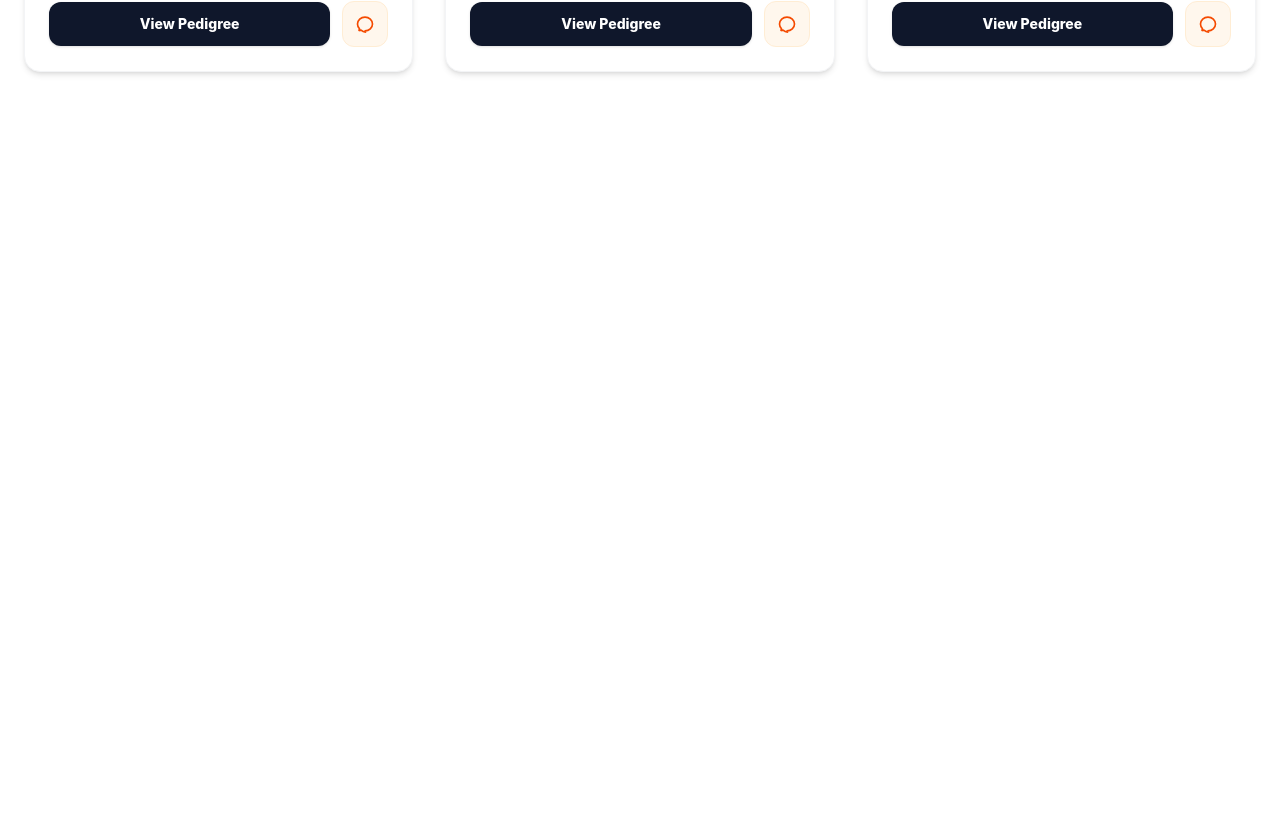
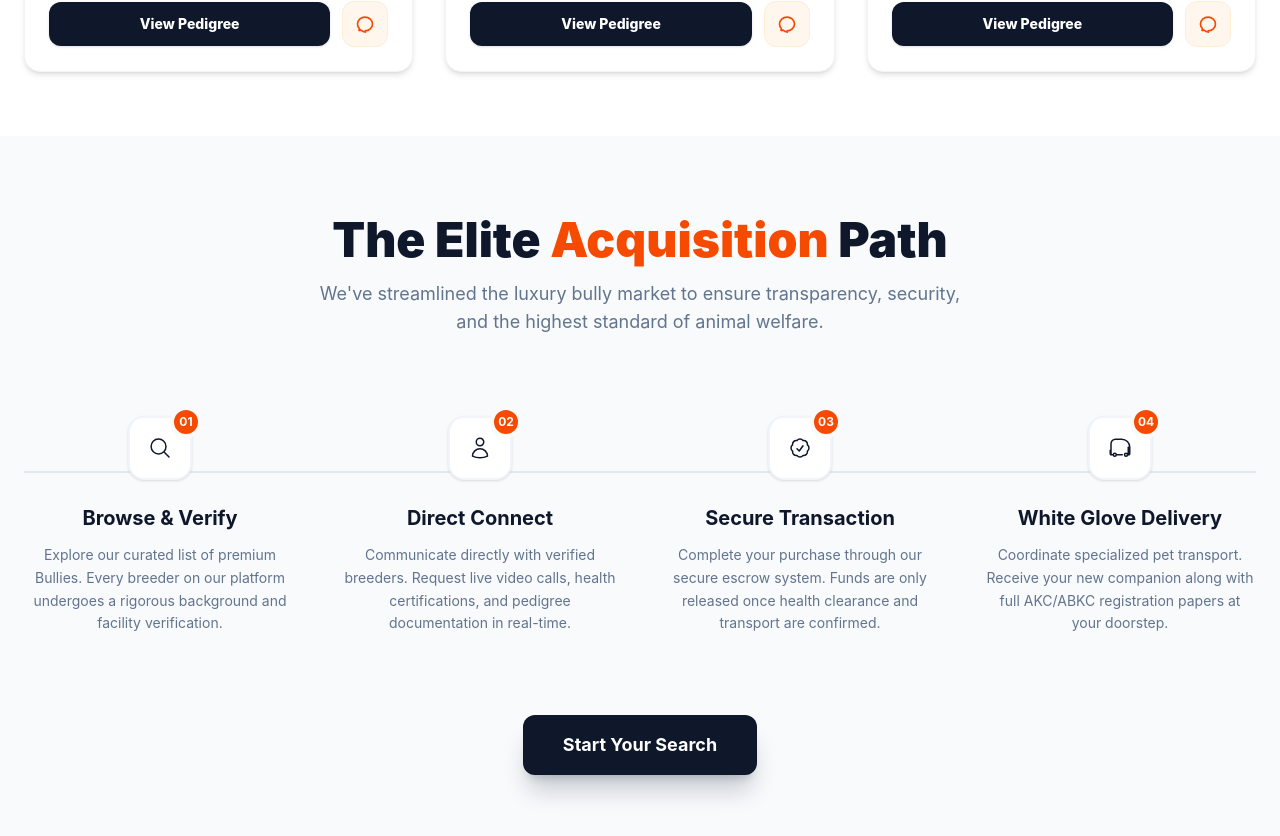
Before and after one commit to Rodralban17/Pet-Website, a React app: page / in a window 1280 px wide. Shown: the part 2657-3493 px from the top of the page. Before the commit the page ends 2793 px from the top, so only its background shows below. Built offline with nearby package versions, Linux system fonts and the light colour scheme; the HTML template or start-up script is replaced by a standard one.

Commit message:
Aquision proces completed

```diff
--- /dev/null
+++ b/src/Components/MarketplaceProcess.jsx
@@ -0,0 +1,116 @@
+import React from 'react';
+import { motion } from 'framer-motion';
+
+const steps = [
+  {
+    number: "01",
+    title: "Browse & Verify",
+    desc: "Explore our curated list of premium Bullies. Every breeder on our platform undergoes a rigorous background and facility verification.",
+    icon: (
+      <svg fill="none" viewBox="0 0 24 24" strokeWidth={1.5} stroke="currentColor" className="w-6 h-6">
+        <path strokeLinecap="round" strokeLinejoin="round" d="m21 21-5.197-5.197m0 0A7.5 7.5 0 1 0 5.196 5.196a7.5 7.5 0 0 0 10.604 10.604Z" />
+      </svg>
+    ),
+  },
+  {
+    number: "02",
+    title: "Direct Connect",
+    desc: "Communicate directly with verified breeders. Request live video calls, health certifications, and pedigree documentation in real-time.",
+    icon: (
+      <svg fill="none" viewBox="0 0 24 24" strokeWidth={1.5} stroke="currentColor" className="w-6 h-6">
+        <path strokeLinecap="round" strokeLinejoin="round" d="M15.75 6a3.75 3.75 0 1 1-7.5 0 3.75 3.75 0 0 1 7.5 0ZM4.501 20.118a7.5 7.5 0 0 1 14.998 0A17.933 17.933 0 0 1 12 21.75c-2.676 0-5.216-.584-7.499-1.632Z" />
+      </svg>
+    ),
+  },
+  {
+    number: "03",
+    title: "Secure Transaction",
+    desc: "Complete your purchase through our secure escrow system. Funds are only released once health clearance and transport are confirmed.",
+    icon: (
+      <svg fill="none" viewBox="0 0 24 24" strokeWidth={1.5} stroke="currentColor" className="w-6 h-6">
+        <path strokeLinecap="round" strokeLinejoin="round" d="M9 12.75 11.25 15 15 9.75M21 12c0 1.268-.63 2.39-1.593 3.068a3.745 3.745 0 0 1-1.043 3.296 3.745 3.745 0 0 1-3.296 1.043A3.745 3.745 0 0 1 12 21c-1.268 0-2.39-.63-3.068-1.593a3.746 3.746 0 0 1-3.296-1.043 3.745 3.745 0 0 1-1.043-3.296A3.745 3.745 0 0 1 3 12c0-1.268.63-2.39 1.593-3.068a3.745 3.745 0 0 1 1.043-3.296 3.746 3.746 0 0 1 3.296-1.043A3.746 3.746 0 0 1 12 3c1.268 0 2.39.63 3.068 1.593a3.746 3.746 0 0 1 3.296 1.043 3.746 3.746 0 0 1 1.043 3.296A3.745 3.745 0 0 1 21 12Z" />
+      </svg>
+    ),
+  },
+  {
+    number: "04",
+    title: "White Glove Delivery",
+    desc: "Coordinate specialized pet transport. Receive your new companion along with full AKC/ABKC registration papers at your doorstep.",
+    icon: (
+      <svg fill="none" viewBox="0 0 24 24" strokeWidth={1.5} stroke="currentColor" className="w-6 h-6">
+        <path strokeLinecap="round" strokeLinejoin="round" d="M8.25 18.75a1.5 1.5 0 0 1-3 0m3 0a1.5 1.5 0 0 0-3 0m3 0h6m-9 0H3.375a1.125 1.125 0 0 1-1.125-1.125V14.25m17.25 4.5a1.5 1.5 0 0 1-3 0m3 0a1.5 1.5 0 0 0-3 0m3 0h1.125c.621 0 1.129-.504 1.129-1.125V11.25c0-4.446-3.604-8.05-8.05-8.05H7.5a4.5 4.5 0 0 0-4.5 4.5v11.25m17.25 0V11.25" />
+      </svg>
+    ),
+  },
+];
+
+const MarketplaceProcess = () => {
+  return (
+    <section className="bg-slate-50 py-20 px-6 overflow-hidden">
+      <div className="max-w-7xl mx-auto">
+
+        {/* --- Header --- */}
+        <div className="text-center mb-20">
+          <motion.h2
+            initial={{ opacity: 0, y: 20 }}
+            whileInView={{ opacity: 1, y: 0 }}
+            viewport={{ once: true }}
+            className="text-3xl md:text-5xl font-black text-slate-900 mb-4"
+          >
+            The Elite <span className="text-orange-600">Acquisition</span> Path
+          </motion.h2>
+          <p className="text-slate-500 max-w-2xl mx-auto text-lg">
+            We've streamlined the luxury bully market to ensure transparency,
+            security, and the highest standard of animal welfare.
+          </p>
+        </div>
+
+        {/* --- Steps Grid --- */}
+        <div className="grid grid-cols-1 md:grid-cols-2 lg:grid-cols-4 gap-12 relative">
+
+          {/* Connector Line (Desktop Only) */}
+          <div className="hidden lg:block absolute top-1/4 left-0 w-full h-0.5 bg-slate-200 -z-0" />
+
+          {steps.map((step, idx) => (
+            <motion.div
+              key={idx}
+              initial={{ opacity: 0, y: 40 }}
+              whileInView={{ opacity: 1, y: 0 }}
+              viewport={{ once: true }}
+              transition={{ delay: idx * 0.15 }}
+              className="relative z-10 flex flex-col items-center text-center group"
+            >
+              {/* Icon Container */}
+              <div className="w-16 h-16 bg-white border-2 border-slate-100 rounded-2xl flex items-center justify-center text-slate-900 shadow-sm group-hover:border-orange-500 group-hover:text-orange-600 transition-all duration-300 mb-6 relative">
+                {step.icon}
+                {/* Number Badge */}
+                <div className="absolute -top-3 -right-3 w-8 h-8 bg-orange-600 text-white rounded-full text-xs font-bold flex items-center justify-center border-4 border-slate-50">
+                  {step.number}
+                </div>
+              </div>
+
+              {/* Text Content */}
+              <h3 className="text-xl font-bold text-slate-900 mb-3">{step.title}</h3>
+              <p className="text-slate-500 text-sm leading-relaxed">
+                {step.desc}
+              </p>
+            </motion.div>
+          ))}
+        </div>
+
+        {/* --- Footer Action --- */}
+        <div className="mt-20 text-center">
+          <motion.button
+            whileHover={{ scale: 1.05 }}
+            whileTap={{ scale: 0.95 }}
+            className="bg-slate-900 text-white px-10 py-4 rounded-xl font-bold text-lg shadow-xl shadow-slate-900/20 hover:bg-orange-600 transition-colors"
+          >
+            Start Your Search
+          </motion.button>
+        </div>
+      </div>
+    </section>
+  );
+};
+
+export default MarketplaceProcess;
--- a/src/Pages/HomePage.jsx
+++ b/src/Pages/HomePage.jsx
@@ -1,6 +1,7 @@
 import {React} from 'react';
 import HeroSection from '../Components/HeroSection';
 import PetGridSection from '../Components/PetGridSection';
+import MarketplaceProcess from '../Components/MarketplaceProcess';
 const HomePage = () => {
   return (
    <div>
@@ -9,6 +10,7 @@ const HomePage = () => {
          <HeroSection/>
         </section>
         <PetGridSection/>
+        <MarketplaceProcess/>
       </main>
     </div>
   );
```
